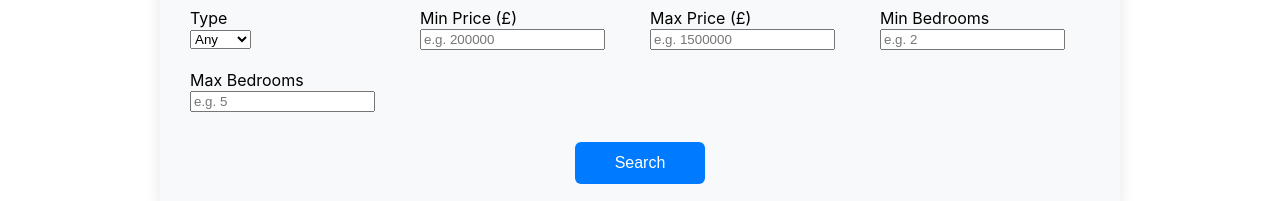
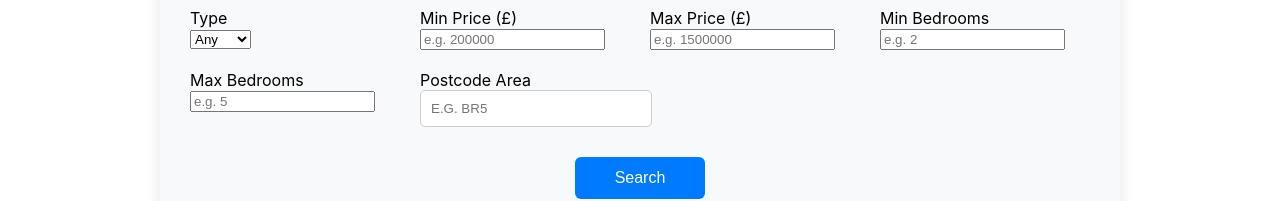
Before and after one commit to ThisangaD/Estate-Agent-APP, a React (Create React App) app in the folder estate-agent-app/: page / in a window 1280 px wide. Shown: the part 248-449 px from the top of the page. Built offline with nearby package versions, Linux system fonts and the light colour scheme.

Commit message:
postcode area filter

```diff
--- a/estate-agent-app/src/components/Gallery.jsx
+++ b/estate-agent-app/src/components/Gallery.jsx
@@ -1,25 +1,26 @@
-import React, { useState, useEffect } from 'react';
-import PropertyCard from './PropertyCard';
+import React, { useState, useEffect } from "react";
+import PropertyCard from "./PropertyCard";
 
-const Gallery = ({ criteria }) => {  // Added criteria prop from parent
-  const [allProperties, setAllProperties] = useState([]);  // All data from JSON
-  const [filteredProperties, setFilteredProperties] = useState([]);  // Filtered list
+const Gallery = ({ criteria }) => {
+  // Added criteria prop from parent
+  const [allProperties, setAllProperties] = useState([]); // All data from JSON
+  const [filteredProperties, setFilteredProperties] = useState([]); // Filtered list
   const [loading, setLoading] = useState(true);
   const [error, setError] = useState(null);
 
   // Fetch data once
   useEffect(() => {
-    fetch('/properties.json')
-      .then(response => {
-        if (!response.ok) throw new Error('Failed to load properties');
+    fetch("/properties.json")
+      .then((response) => {
+        if (!response.ok) throw new Error("Failed to load properties");
         return response.json();
       })
-      .then(data => {
+      .then((data) => {
         setAllProperties(data.properties);
-        setFilteredProperties(data.properties);  // Start with all
+        setFilteredProperties(data.properties); // Start with all
         setLoading(false);
       })
-      .catch(err => {
+      .catch((err) => {
         setError(err.message);
         setLoading(false);
       });
@@ -31,38 +32,52 @@ const Gallery = ({ criteria }) => {  // Added criteria prop from parent
       let filtered = allProperties;
 
       // Type filter
-      if (criteria.type && criteria.type !== 'Any') {
-        filtered = filtered.filter(p => p.type === criteria.type);
+      if (criteria.type && criteria.type !== "Any") {
+        filtered = filtered.filter((p) => p.type === criteria.type);
       }
 
       // Price filter
       if (criteria.minPrice) {
-        filtered = filtered.filter(p => p.price >= criteria.minPrice);
+        filtered = filtered.filter((p) => p.price >= criteria.minPrice);
       }
       if (criteria.maxPrice) {
-        filtered = filtered.filter(p => p.price <= criteria.maxPrice);
+        filtered = filtered.filter((p) => p.price <= criteria.maxPrice);
       }
 
       // Bedrooms filter
       if (criteria.minBedrooms) {
-        filtered = filtered.filter(p => p.bedrooms >= criteria.minBedrooms);
+        filtered = filtered.filter((p) => p.bedrooms >= criteria.minBedrooms);
       }
       if (criteria.maxBedrooms) {
-        filtered = filtered.filter(p => p.bedrooms <= criteria.maxBedrooms);
+        filtered = filtered.filter((p) => p.bedrooms <= criteria.maxBedrooms);
+      }
+
+      // Postcode area filter
+      if (criteria.postcodeArea) {
+        filtered = filtered.filter((p) =>
+          p.location.toUpperCase().includes(criteria.postcodeArea.toUpperCase())
+        );
       }
 
       setFilteredProperties(filtered);
     } else {
-      setFilteredProperties(allProperties);  // Reset if no criteria
+      setFilteredProperties(allProperties); // Reset if no criteria
     }
-  }, [criteria, allProperties]);  // Run when criteria or data changes
+  }, [criteria, allProperties]); // Run when criteria or data changes
 
   if (loading) return <p>Loading properties...</p>;
   if (error) return <p>Error: {error}</p>;
 
   return (
-    <div style={{ display: 'grid', gridTemplateColumns: 'repeat(auto-fill, minmax(300px, 1fr))', gap: '20px', padding: '20px' }}>
-      {filteredProperties.map(property => (
+    <div
+      style={{
+        display: "grid",
+        gridTemplateColumns: "repeat(auto-fill, minmax(300px, 1fr))",
+        gap: "20px",
+        padding: "20px",
+      }}
+    >
+      {filteredProperties.map((property) => (
         <PropertyCard key={property.id} property={property} />
       ))}
     </div>
--- a/estate-agent-app/src/components/SearchForm.jsx
+++ b/estate-agent-app/src/components/SearchForm.jsx
@@ -6,6 +6,7 @@ const SearchForm = ({ onSearch }) => {
   const [maxPrice, setMaxPrice] = useState('');
   const [minBedrooms, setMinBedrooms] = useState('');
   const [maxBedrooms, setMaxBedrooms] = useState('');
+  const [postcodeArea, setPostcodeArea] = useState(''); // ← NEW: postcode state
 
   const handleSubmit = (e) => {
     e.preventDefault();
@@ -16,6 +17,7 @@ const SearchForm = ({ onSearch }) => {
       maxPrice: maxPrice ? Number(maxPrice) : null,
       minBedrooms: minBedrooms ? Number(minBedrooms) : null,
       maxBedrooms: maxBedrooms ? Number(maxBedrooms) : null,
+      postcodeArea: postcodeArea.trim() ? postcodeArea.trim().toUpperCase() : null, // ← NEW: add to criteria
     };
 
     onSearch(criteria);
@@ -61,10 +63,36 @@ const SearchForm = ({ onSearch }) => {
           <label>Max Bedrooms</label><br />
           <input type="number" min="1" value={maxBedrooms} onChange={e => setMaxBedrooms(e.target.value)} placeholder="e.g. 5" />
         </div>
+
+
+        <div>
+          <label>Postcode Area</label><br />
+          <input
+            type="text"
+            value={postcodeArea}
+            onChange={e => setPostcodeArea(e.target.value.toUpperCase())}
+            placeholder="e.g. BR5"
+            style={{
+              width: '100%',
+              padding: '10px',
+              borderRadius: '5px',
+              border: '1px solid #ccc',
+              textTransform: 'uppercase'
+            }}
+          />
+        </div>
       </div>
 
       <div style={{ textAlign: 'center', marginTop: '30px' }}>
-        <button type="submit" style={{ padding: '12px 40px', fontSize: '16px', background: '#007bff', color: 'white', border: 'none', borderRadius: '6px', cursor: 'pointer' }}>
+        <button type="submit" style={{
+          padding: '12px 40px',
+          fontSize: '16px',
+          background: '#007bff',
+          color: 'white',
+          border: 'none',
+          borderRadius: '6px',
+          cursor: 'pointer'
+        }}>
           Search
         </button>
       </div>
```
